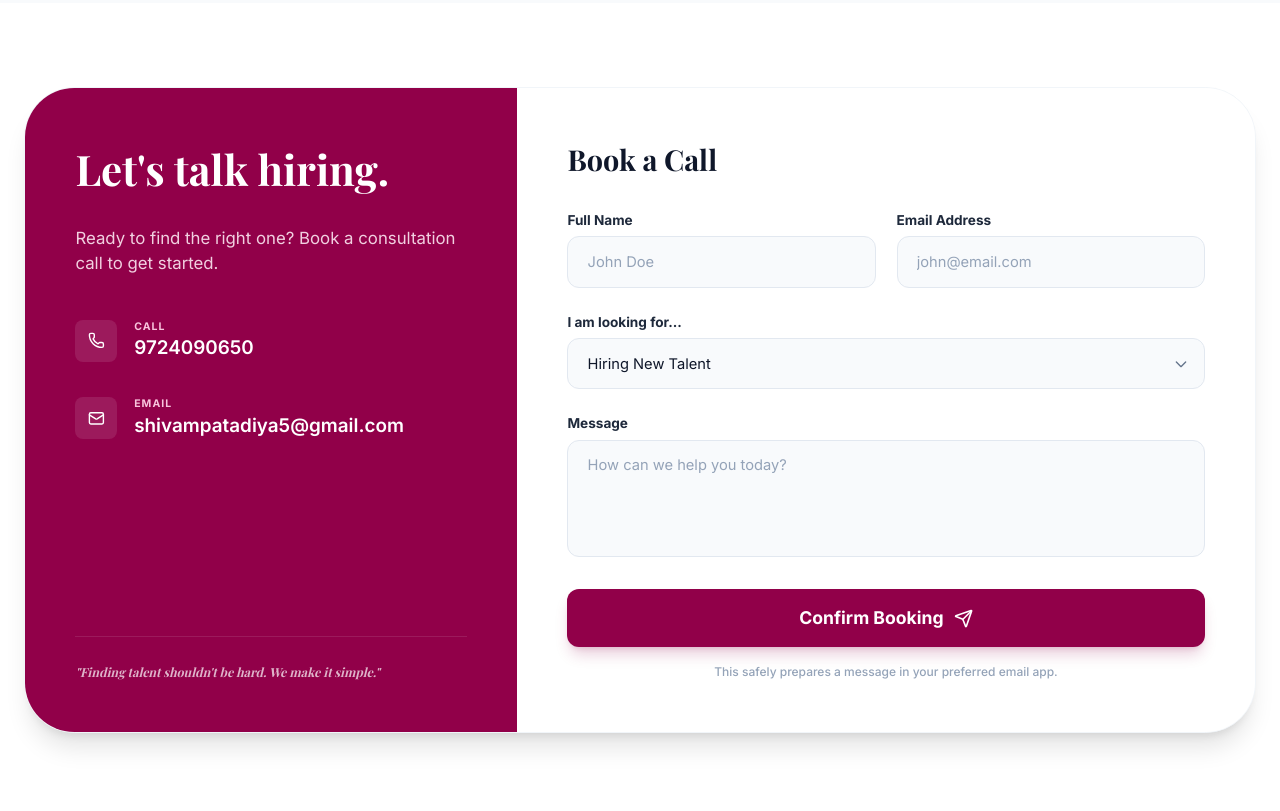
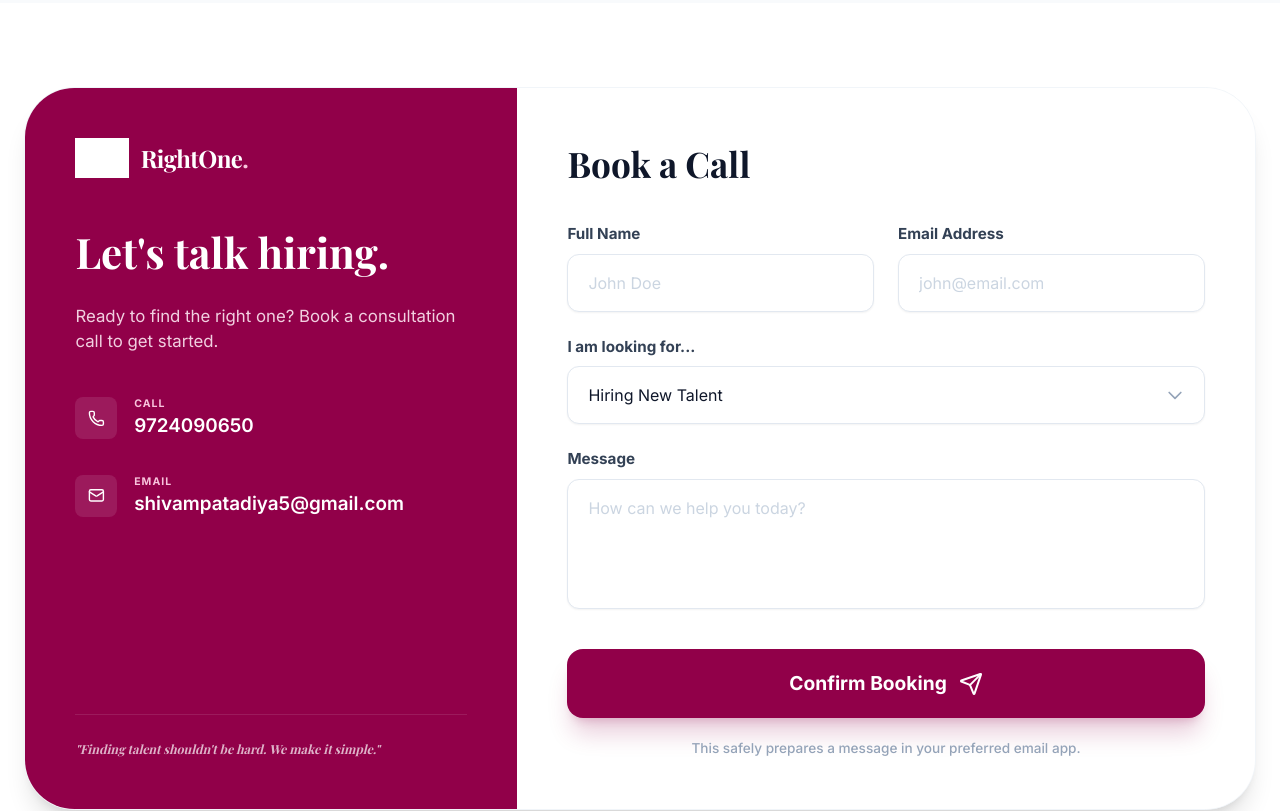
Before and after one commit to vancejorren-sp/RightOne, a React (Vite) app: page / in a window 1280 px wide. Shown: the part 3940-4751 px from the top of the page. Built offline with nearby package versions, Linux system fonts and the light colour scheme; grey boxes are pictures that could not be loaded; a web font is replaced by a local one.

Commit message:
feat(contact): Add branding to contact section
Integrates the RightOne logo and company name into the left panel of the contact section, enhancing brand visibility and consistency. Also refines the heading and description for better clarity.

```diff
--- a/components/Contact.tsx
+++ b/components/Contact.tsx
@@ -28,10 +28,22 @@ export const Contact: React.FC = () => {
     <section id="book" className="py-[4.2rem] lg:py-[5.25rem] bg-white">
       <div className="max-w-7xl mx-auto px-6">
         <div className="bg-slate-50 rounded-[2.1rem] lg:rounded-[3.15rem] overflow-hidden grid lg:grid-cols-5 border border-slate-100 shadow-xl">
+          {/* Left Panel with Branding */}
           <div className="lg:col-span-2 bg-indigo-600 p-[2.1rem] lg:p-[3.15rem] text-white flex flex-col justify-between">
             <div>
               <ScrollReveal direction="right">
-                <h2 className="text-[1.97rem] lg:text-[2.625rem] font-serif font-bold mb-[1.575rem]">Let's talk hiring.</h2>
+                <div className="flex items-center gap-3 mb-8 lg:mb-12">
+                  <img
+                    src="https://res.cloudinary.com/dlaykkhkc/image/upload/v1768728865/Rightone_Logo_f9irxr.svg"
+                    alt="RightOne Logo"
+                    className="h-10 w-auto brightness-0 invert"
+                  />
+                  <span className="text-2xl font-serif font-bold tracking-tight">
+                    RightOne<span className="text-indigo-200">.</span>
+                  </span>
+                </div>
+
+                <h2 className="text-[1.97rem] lg:text-[2.625rem] font-serif font-bold mb-[1.575rem] leading-tight">Let's talk hiring.</h2>
                 <p className="text-indigo-100 text-[0.918rem] lg:text-[1.05rem] mb-[2.625rem] opacity-90">
                   Ready to find the right one? Book a consultation call to get started.
                 </p>
@@ -71,79 +83,82 @@ export const Contact: React.FC = () => {
             </div>
           </div>
 
+          {/* Right Panel with Form */}
           <div className="lg:col-span-3 p-[2.1rem] lg:p-[3.15rem] bg-white relative">
             <ScrollReveal direction="left">
-              <h3 className="text-[1.575rem] lg:text-[1.8rem] font-serif font-bold text-slate-900 mb-[1.8rem]">Book a Call</h3>
+              <h3 className="text-[1.8rem] lg:text-[2.2rem] font-serif font-bold text-slate-900 mb-8">Book a Call</h3>
 
               {submitted ? (
-                <div className="flex flex-col items-center justify-center py-[3rem] text-center">
-                  <div className="w-16 h-16 bg-green-50 rounded-full flex items-center justify-center mb-4">
-                    <CheckCircle className="w-8 h-8 text-green-500" />
+                <div className="flex flex-col items-center justify-center py-[4rem] text-center">
+                  <div className="w-20 h-20 bg-green-50 rounded-full flex items-center justify-center mb-6">
+                    <CheckCircle className="w-10 h-10 text-green-500" />
                   </div>
-                  <h4 className="text-[1.31rem] font-serif font-bold text-slate-900 mb-[0.525rem]">Message Prepared!</h4>
-                  <p className="text-[0.918rem] lg:text-[1.05rem] text-slate-500 max-w-xs">Your default email application has been opened. Please hit send to complete your booking.</p>
+                  <h4 className="text-[1.5rem] font-serif font-bold text-slate-900 mb-3">Message Prepared!</h4>
+                  <p className="text-[1rem] lg:text-[1.1rem] text-slate-500 max-w-sm">
+                    Your default email application has been opened. Please hit send to complete your booking.
+                  </p>
                 </div>
               ) : (
-                <form onSubmit={handleSubmit} className="space-y-[1.3125rem] lg:space-y-[1.5rem]">
-                  <div className="grid md:grid-cols-2 gap-[1.3125rem]">
-                    <div className="flex flex-col gap-1.5">
-                      <label className="text-[0.85rem] font-bold text-slate-800">Full Name</label>
+                <form onSubmit={handleSubmit} className="space-y-6">
+                  <div className="grid md:grid-cols-2 gap-6">
+                    <div className="flex flex-col gap-2">
+                      <label className="text-[0.95rem] font-bold text-slate-700">Full Name</label>
                       <input
                         type="text"
                         name="Full Name"
                         required
                         placeholder="John Doe"
-                        className="w-full px-[1.2rem] py-[0.85rem] bg-slate-50 border border-slate-200 rounded-xl text-[0.918rem] focus:ring-2 focus:ring-indigo-600/20 focus:border-indigo-600 outline-none transition-all placeholder:text-slate-400"
+                        className="w-full px-5 py-4 bg-white border border-slate-200 rounded-xl text-[1rem] focus:ring-2 focus:ring-indigo-600/20 focus:border-indigo-600 outline-none transition-all placeholder:text-slate-300 shadow-sm"
                       />
                     </div>
-                    <div className="flex flex-col gap-1.5">
-                      <label className="text-[0.85rem] font-bold text-slate-800">Email Address</label>
+                    <div className="flex flex-col gap-2">
+                      <label className="text-[0.95rem] font-bold text-slate-700">Email Address</label>
                       <input
                         type="email"
                         name="Email"
                         required
                         placeholder="john@email.com"
-                        className="w-full px-[1.2rem] py-[0.85rem] bg-slate-50 border border-slate-200 rounded-xl text-[0.918rem] focus:ring-2 focus:ring-indigo-600/20 focus:border-indigo-600 outline-none transition-all placeholder:text-slate-400"
+                        className="w-full px-5 py-4 bg-white border border-slate-200 rounded-xl text-[1rem] focus:ring-2 focus:ring-indigo-600/20 focus:border-indigo-600 outline-none transition-all placeholder:text-slate-300 shadow-sm"
                       />
                     </div>
                   </div>
 
-                  <div className="flex flex-col gap-1.5">
-                    <label className="text-[0.85rem] font-bold text-slate-800">I am looking for...</label>
+                  <div className="flex flex-col gap-2">
+                    <label className="text-[0.95rem] font-bold text-slate-700">I am looking for...</label>
                     <div className="relative">
                       <select
                         name="Interest"
-                        className="w-full px-[1.2rem] py-[0.85rem] bg-slate-50 border border-slate-200 rounded-xl text-[0.918rem] outline-none cursor-pointer focus:ring-2 focus:ring-indigo-600/20 focus:border-indigo-600 appearance-none transition-all"
+                        className="w-full px-5 py-4 bg-white border border-slate-200 rounded-xl text-[1rem] outline-none cursor-pointer focus:ring-2 focus:ring-indigo-600/20 focus:border-indigo-600 appearance-none transition-all shadow-sm"
                       >
                         <option>Hiring New Talent</option>
                         <option>My Next Career Move</option>
                         <option>Staffing Solutions</option>
                         <option>General Inquiry</option>
                       </select>
-                      <div className="absolute right-4 top-1/2 -translate-y-1/2 pointer-events-none text-slate-500">
-                        <svg className="w-4 h-4" fill="none" stroke="currentColor" viewBox="0 0 24 24"><path strokeLinecap="round" strokeLinejoin="round" strokeWidth="2" d="M19 9l-7 7-7-7"></path></svg>
+                      <div className="absolute right-5 top-1/2 -translate-y-1/2 pointer-events-none text-slate-400">
+                        <svg className="w-5 h-5" fill="none" stroke="currentColor" viewBox="0 0 24 24"><path strokeLinecap="round" strokeLinejoin="round" strokeWidth="2" d="M19 9l-7 7-7-7"></path></svg>
                       </div>
                     </div>
                   </div>
 
-                  <div className="flex flex-col gap-1.5">
-                    <label className="text-[0.85rem] font-bold text-slate-800">Message</label>
+                  <div className="flex flex-col gap-2">
+                    <label className="text-[0.95rem] font-bold text-slate-700">Message</label>
                     <textarea
                       name="Message"
                       rows={4}
                       placeholder="How can we help you today?"
-                      className="w-full px-[1.2rem] py-[0.85rem] bg-slate-50 border border-slate-200 rounded-xl text-[0.918rem] outline-none resize-none focus:ring-2 focus:ring-indigo-600/20 focus:border-indigo-600 transition-all placeholder:text-slate-400"
+                      className="w-full px-5 py-4 bg-white border border-slate-200 rounded-xl text-[1rem] outline-none resize-none focus:ring-2 focus:ring-indigo-600/20 focus:border-indigo-600 transition-all placeholder:text-slate-300 shadow-sm"
                     ></textarea>
                   </div>
 
-                  <div className="pt-2">
+                  <div className="pt-4">
                     <button
                       type="submit"
-                      className="w-full py-[1rem] bg-indigo-600 text-white rounded-xl font-bold text-[1.1rem] hover:bg-indigo-700 active:scale-[0.98] transition-all flex items-center justify-center shadow-lg shadow-indigo-600/20 group"
+                      className="w-full py-5 bg-indigo-600 text-white rounded-2xl font-bold text-[1.2rem] hover:bg-indigo-700 active:scale-[0.99] transition-all flex items-center justify-center shadow-xl shadow-indigo-600/20 group"
                     >
-                      Confirm Booking <Send className="ml-2.5 w-[1.2rem] h-[1.2rem] group-hover:translate-x-0.5 group-hover:-translate-y-0.5 transition-transform" />
+                      Confirm Booking <Send className="ml-3 w-6 h-6 group-hover:translate-x-1 group-hover:-translate-y-1 transition-transform" />
                     </button>
-                    <p className="text-[0.75rem] text-slate-400 text-center mt-4 font-medium">
+                    <p className="text-[0.85rem] text-slate-400 text-center mt-5 font-medium">
                       This safely prepares a message in your preferred email app.
                     </p>
                   </div>
```
